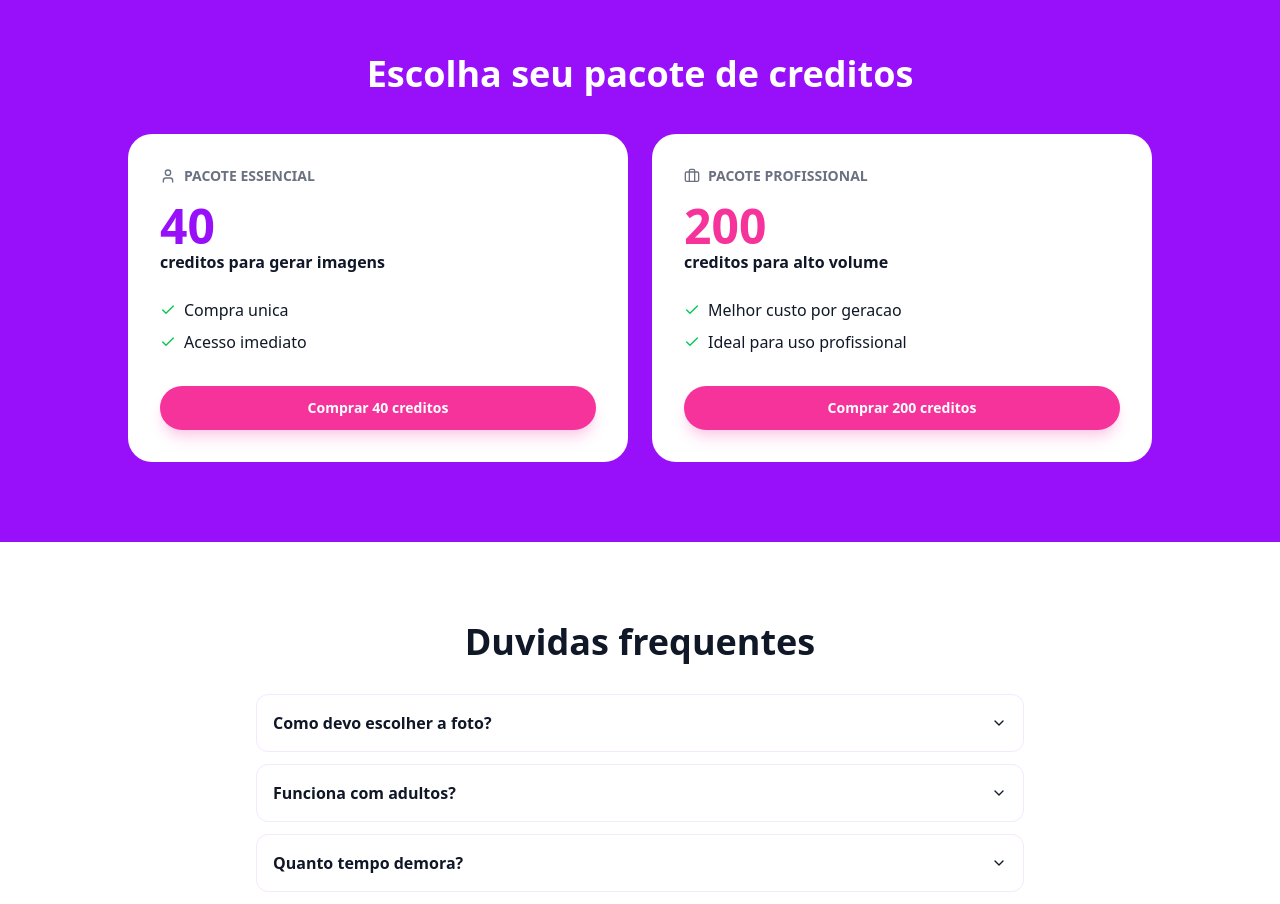
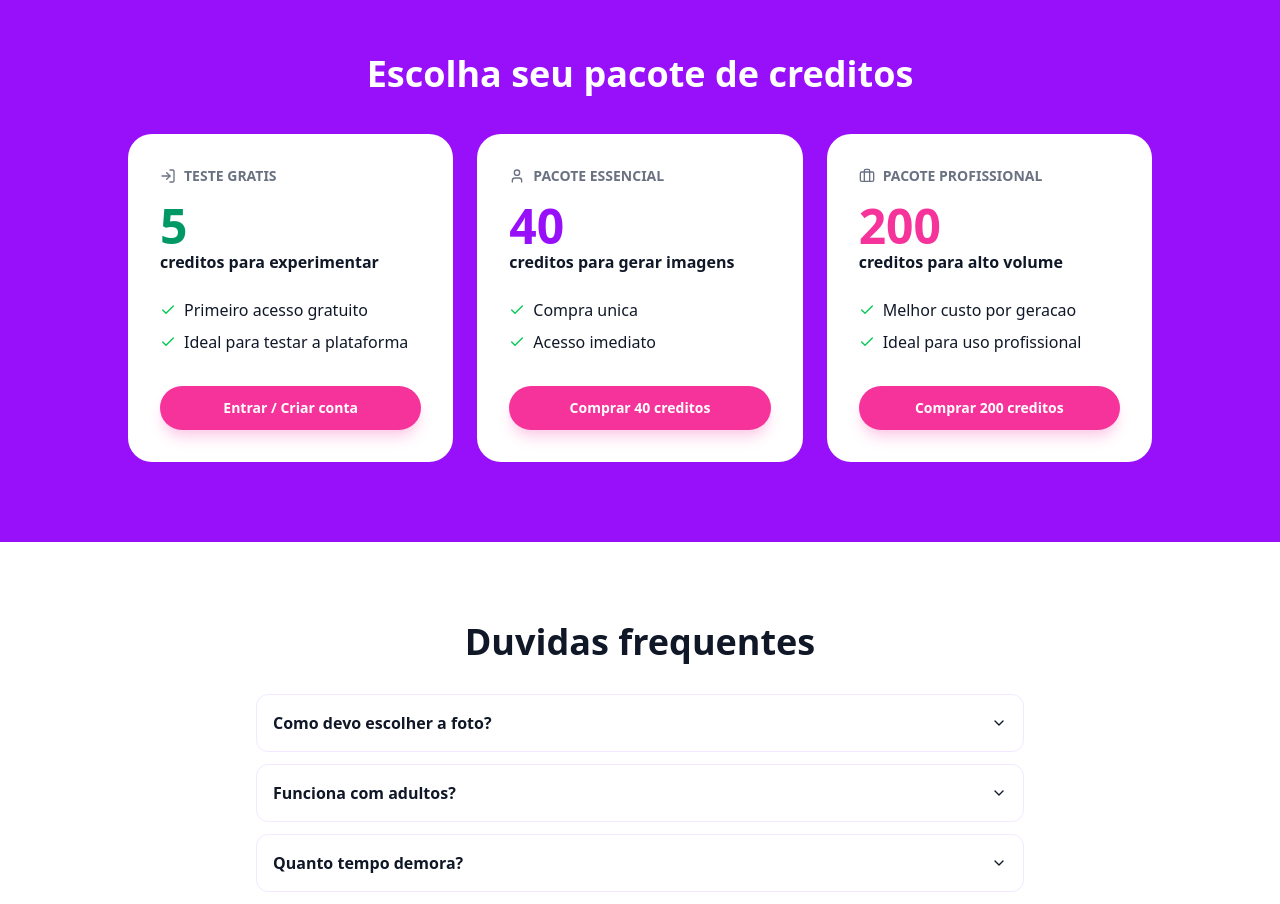
Before and after one commit to Tchongas/festa-magica, a Next.js app: page / in a window 1280 px wide. Shown: the part 3780-4684 px from the top of the page. Built offline with nearby package versions, Linux system fonts and the light colour scheme; no server answers.

Commit message:
free trial in landing page

```diff
--- a/src/components/landing/homepage-remix.tsx
+++ b/src/components/landing/homepage-remix.tsx
@@ -222,7 +222,18 @@ export function HomepageRemix() {
       <section id="pricing" className="bg-purple-600 px-4 py-20 text-white">
         <div className="mx-auto w-full max-w-5xl">
           <h2 className="text-center font-fredoka text-4xl font-bold">Escolha seu pacote de creditos</h2>
-          <div className="mt-10 grid gap-6 md:grid-cols-2">
+          <div className="mt-10 grid gap-6 md:grid-cols-3">
+            <div className="rounded-3xl bg-white p-8 text-gray-900">
+              <p className="mb-4 flex items-center gap-2 text-sm font-bold uppercase text-gray-500"><LogIn className="h-4 w-4" /> Teste gratis</p>
+              <p className="text-5xl font-bold text-emerald-600">5</p>
+              <p className="mb-6 font-semibold">creditos para experimentar</p>
+              <ul className="mb-8 space-y-2">
+                <li className="flex items-center gap-2"><Check className="h-4 w-4 text-green-500" /> Primeiro acesso gratuito</li>
+                <li className="flex items-center gap-2"><Check className="h-4 w-4 text-green-500" /> Ideal para testar a plataforma</li>
+              </ul>
+              <Link href="/entrar"><Button className="w-full">Entrar / Criar conta</Button></Link>
+            </div>
+
             <div className="rounded-3xl bg-white p-8 text-gray-900">
               <p className="mb-4 flex items-center gap-2 text-sm font-bold uppercase text-gray-500"><User className="h-4 w-4" /> Pacote essencial</p>
               <p className="text-5xl font-bold text-purple-600">40</p>
```
